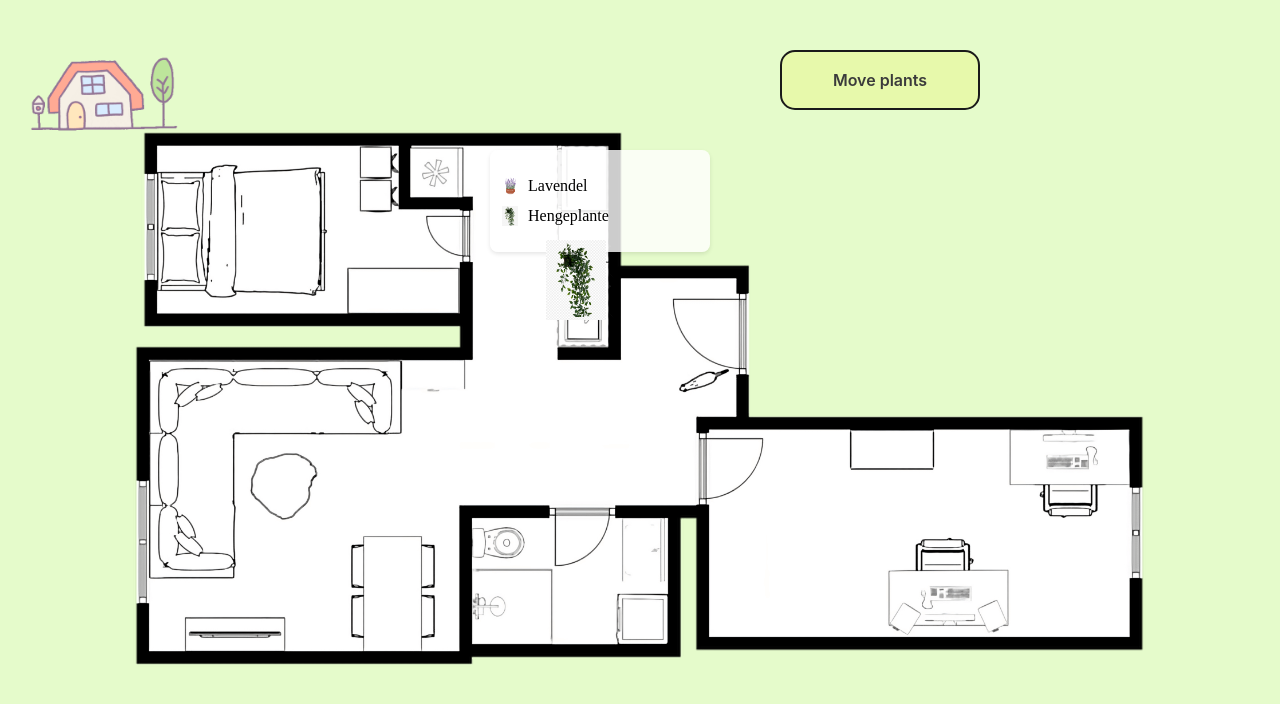
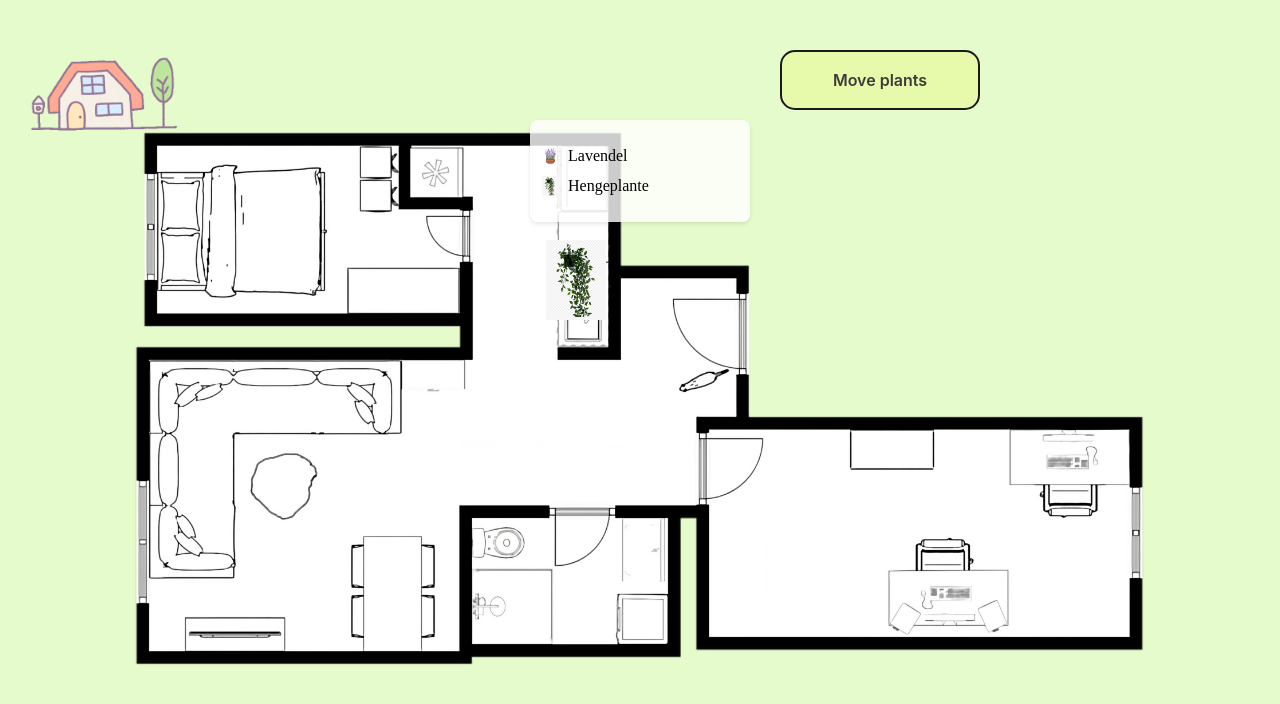
Before and after one commit to camillgh/home-homepage, an Angular app: page /#/planteting in a window 1280 px wide. Shown: the top 704 px of the page. Built offline with nearby package versions, Linux system fonts and the light colour scheme; what ngx-markdown would draw is missing.

Commit message:
Move plants-list northeast on the page

```diff
--- a/src/app/pages/planting-page/planting-page.component.scss
+++ b/src/app/pages/planting-page/planting-page.component.scss
@@ -156,8 +156,8 @@
 
   .plants-list {
     position: absolute;
-    top: 150px;
-    right: 570px;
+    top: 120px;
+    right: 530px;
     width: 200px; /* Adjust width as needed */
     background-color: rgba(
       255,
```
